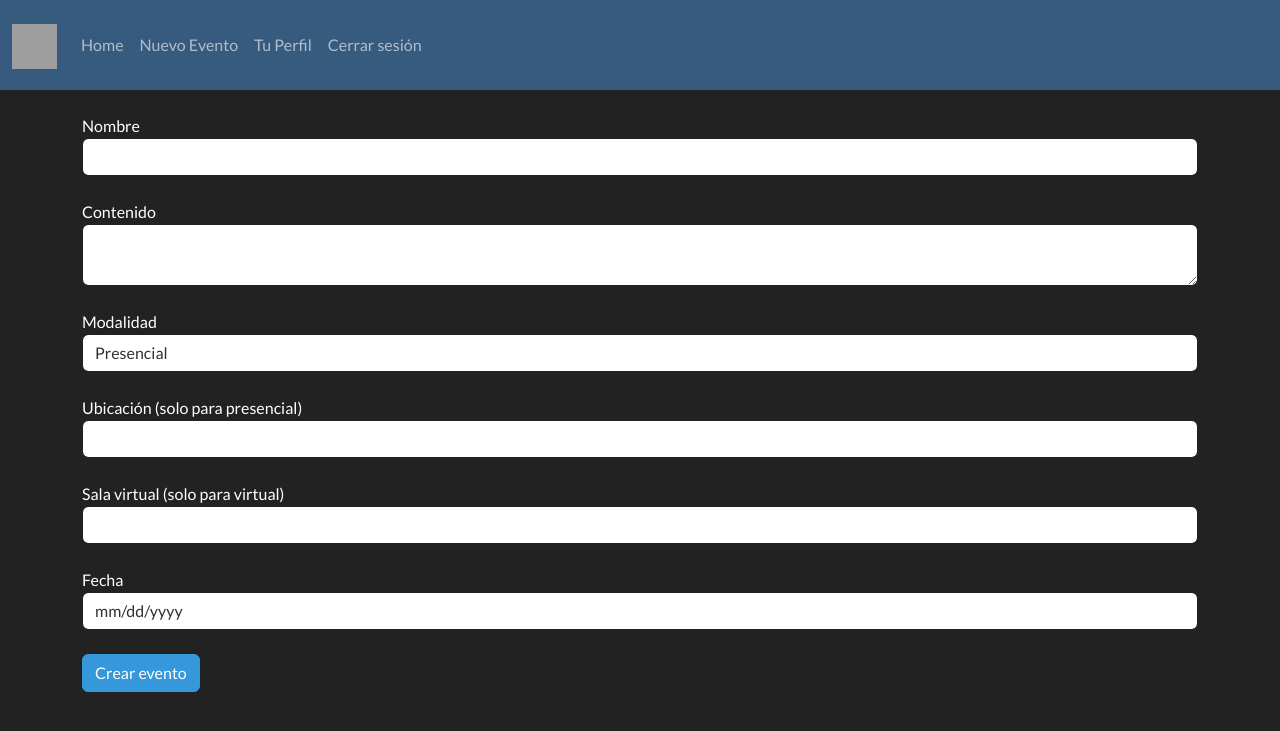
After one commit to Loptt/ticket-shop-app, a Flask app: page /evento/nuevo in a window 1280 px wide. The commit adds this page. Shown: the top 731 px of the page. Run offline with Flask 2, Linux system fonts and the light colour scheme; a user stored in the database is signed in; data comes from the database, SQL or seed files in the repository; data that the repository does not hold is empty; some libraries are stand-ins or nearby versions; grey boxes are pictures that could not be loaded.

Commit message:
Creación de eventos con Abstract Factory

```diff
--- a/app/forms.py
+++ b/app/forms.py
@@ -48,9 +48,11 @@ class LoginForm(FlaskForm):
 	submit = SubmitField('Iniciar sesión')
 
 
-class EventForm(FlaskForm):
+class EventoForm(FlaskForm):
 	nombre = StringField('Nombre', validators=[DataRequired()])
 	descripcion = TextAreaField('Contenido', validators=[DataRequired()])
-	ubicacion = StringField('Ubicación', validators=[DataRequired()])
-	fecha = DateField('Fecha', format='%m/%d/%Y')
+	modalidad = SelectField('Modalidad', choices=[('Presencial', 'Presencial'), ('Virtual', 'Virtual')])
+	ubicacion = StringField('Ubicación (solo para presencial)') # TODO: Esconder estos dependiendo si es virtual o presencial
+	sala_virtual = StringField('Sala virtual (solo para virtual)')
+	fecha = DateField('Fecha')
 	submit = SubmitField('Crear evento')
--- a/app/models.py
+++ b/app/models.py
@@ -16,6 +16,16 @@ class User(db.Model, UserMixin):
 	username = db.Column(db.String(25), unique=True, nullable=False)
 	email = db.Column(db.String(320), unique=True, nullable=False)
 	password = db.Column(db.String(25), nullable=False)
+	eventos = db.relationship('Evento', backref='creator', lazy=True)
+
+	@hybrid_property
+	def tipo(self):
+		if Administrador.query.filter_by(id=self.id).first():
+			return "Administrador"
+		elif Comprador.query.filter_by(id=self.id).first():
+			return "Comprador"
+		elif Organizador.query.filter_by(id=self.id).first():
+			return "Organizador"
 
 
 class Administrador(User):
@@ -37,36 +47,41 @@ class Factory:
 
 
 class Evento(db.Model):
-	__abstract__ = True
+	id = db.Column(db.Integer, primary_key=True)
 	nombre = db.Column(db.String(320), nullable=False)
 	descripcion = db.Column(db.Text)
 	fecha = db.Column(db.DateTime, nullable=False)
+	user_id = db.Column(db.Integer, db.ForeignKey('user.id'), nullable=False)
+
+	@hybrid_property
+	def organizador(self):
+		return User.query.filter_by(id=self.user_id).first()
 
 
 class EventoVirtual(Evento):
-	id = db.Column(db.Integer, primary_key=True)
+	id = db.Column(db.Integer, db.ForeignKey('evento.id'), primary_key=True)
 	sala_virtual = db.Column(db.String(320), nullable=False)
 
 
 class EventoPresencial(Evento):
-	id = db.Column(db.Integer, primary_key=True)
+	id = db.Column(db.Integer, db.ForeignKey('evento.id'), primary_key=True)
 	ubicacion = db.Column(db.String(320), nullable=False)
 
 
 class Boleto(db.Model):
-	__abstract__ = True
+	id = db.Column(db.Integer, primary_key=True)
+	user_id = db.Column(db.Integer, db.ForeignKey('user.id'), primary_key=True)
+	evento_id = db.Column(db.Integer, db.ForeignKey('evento_virtual.id'), primary_key=True)
 	fecha_compra = db.Column(db.DateTime, nullable=False, default=datetime.utcnow)
 
 
 class BoletoVirtual(Boleto):
-	user_id = db.Column(db.Integer, db.ForeignKey('user.id'), primary_key=True)
-	evento_id = db.Column(db.Integer, db.ForeignKey('evento_virtual.id'), primary_key=True)
+	id = db.Column(db.Integer, db.ForeignKey('boleto.id'), primary_key=True)
 	link = db.Column(db.String(320), nullable=False)
 
 
 class BoletoPresencial(Boleto):
-	user_id = db.Column(db.Integer, db.ForeignKey('user.id'), primary_key=True)
-	evento_id = db.Column(db.Integer, db.ForeignKey('evento_presencial.id'), primary_key=True)
+	id = db.Column(db.Integer, db.ForeignKey('boleto.id'), primary_key=True)
 	qr_entrada = db.Column(db.String(20), nullable=False)
 
 
@@ -84,13 +99,13 @@ class VirtualFactory(AbstractFactory):
 	def makeBoleto(self, user, evento):
 		return BoletoVirtual(user_id=user.id, evento_id=evento.id, link="") # Generar link de alguna forma
 
-	def makeEvento(self, nombre, descripcion, fecha, sala_virtual):
-		return EventoVirtual(nombre=nombre, descripcion=descripcion, fecha=fecha, sala_virtual=sala_virtual)
+	def makeEvento(self, nombre, descripcion, fecha, sala_virtual, user):
+		return EventoVirtual(nombre=nombre, descripcion=descripcion, fecha=fecha, sala_virtual=sala_virtual, user_id=user.id)
 
 
 class PresencialFactory(AbstractFactory):
 	def makeBoleto(self, user, evento):
 		return BoletoPresencial(user_id=user.id, evento_id=evento.id, qr_entrada="") # Generar QR de alguna forma
 
-	def makeEvento(self, nombre, descripcion, fecha, ubicacion):
-		return EventoPresencial(nombre=nombre, descripcion=descripcion, fecha=fecha, ubicacion=ubicacion)
+	def makeEvento(self, nombre, descripcion, fecha, ubicacion, user):
+		return EventoPresencial(nombre=nombre, descripcion=descripcion, fecha=fecha, ubicacion=ubicacion, user_id=user.id)
--- a/app/routes.py
+++ b/app/routes.py
@@ -44,11 +44,35 @@ def login():
 	return render_template('login.html', form=form)
 
 
+@app.route('/evento/nuevo', methods=['GET', 'POST'])
+@login_required
+def nuevo_evento():
+	if current_user.tipo != "Organizador":
+		abort(403)
+	form = EventoForm()
+	if form.validate_on_submit():
+		factory = eval(form.modalidad.data + "Factory")()
+		evento = factory.makeEvento(form.nombre.data, form.descripcion.data, form.fecha.data, form.ubicacion.data if form.modalidad.data == "Presencial" else form.sala_virtual.data, current_user)
+		db.session.add(evento)
+		db.session.commit()
+		return redirect(url_for('evento', evento_id=evento.id))
+	else:
+		print(form.errors)
+	return render_template('nuevo_evento.html', form=form)
+
+
+@app.route('/evento/<int:evento_id>')
+@login_required
+def evento(evento_id):
+	evento = Evento.query.filter_by(id=evento_id).first_or_404()
+	return render_template('evento.html', evento=evento)
+
+
 @app.route('/user/<username>')
 @login_required
 def profile(username):
 	user = User.query.filter_by(username=username).first_or_404()
-	return render_template('profile.html', user=user, username=current_user.username)
+	return render_template('profile.html', user=user)
 
 
 @app.route('/logout')
--- a/app/templates/layout.html
+++ b/app/templates/layout.html
@@ -22,15 +22,20 @@
               <li class="nav-item">
                 <a class="nav-link" href="{{ url_for('home') }}">Home</a>
               </li>
-              {% if current_user %}
+              {% if current_user.tipo == "Organizador" %}
                 <li class="nav-item">
-                  <a class="nav-link" href="{{ url_for('profile', username=username) }}">Tu Perfil</a>
+                  <a class="nav-link" href="{{ url_for('nuevo_evento') }}">Nuevo Evento</a>
+                </li>
+              {% endif %}
+              {% if current_user.is_authenticated %}
+                <li class="nav-item">
+                  <a class="nav-link" href="{{ url_for('profile', username=current_user.username) }}">Tu Perfil</a>
                 </li>
                 <li class="nav-item">
                   <a class="nav-link" href="{{ url_for('logout') }}">Cerrar sesión</a>
                 </li>
+              {% endif %}
               </ul>
-            {% endif %}
           </div>
         </div>
       </nav>
--- /dev/null
+++ b/app/templates/nuevo_evento.html
@@ -0,0 +1,41 @@
+{% extends 'layout.html' %}
+{% block head %}
+	<title>Nuevo evento</title>
+{% endblock%}
+{% block body %}
+<br>
+<form method="POST">
+	{{ form.hidden_tag() }}
+	<div class="form-group">
+		{{ form.nombre.label() }}
+		{{ form.nombre(class='form-control') }}
+	</div>
+	<br>
+	<div class="form-group">
+		{{ form.descripcion.label() }}
+		{{ form.descripcion(class='form-control') }}
+	</div>
+	<br>
+	<div class="form-group">
+		{{ form.modalidad.label() }}
+		{{ form.modalidad(class='form-control') }}
+	</div>
+	<br>
+	<div class="form-group">
+		{{ form.ubicacion.label() }}
+		{{ form.ubicacion(class='form-control') }}
+	</div>
+	<br>
+	<div class="form-group">
+		{{ form.sala_virtual.label() }}
+		{{ form.sala_virtual(class='form-control') }}
+	</div>
+	<br>
+	<div class="form-group">
+		{{ form.fecha.label() }}
+		{{ form.fecha(class='form-control') }}
+	</div>
+	<br>
+	{{ form.submit(class="btn btn-info") }}
+</form>
+{% endblock %}
```
Also changed, not shown: app/templates/evento.html (added, +10 -0 lines), app/templates/profile.html (+11 -0 lines), app/site.db.
